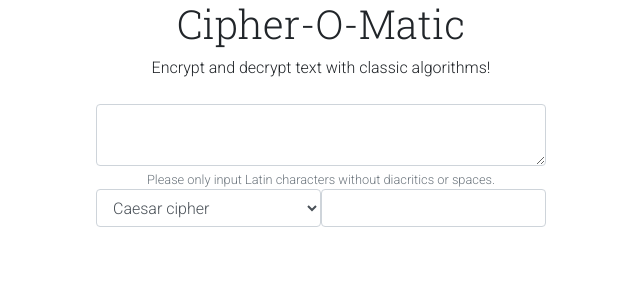
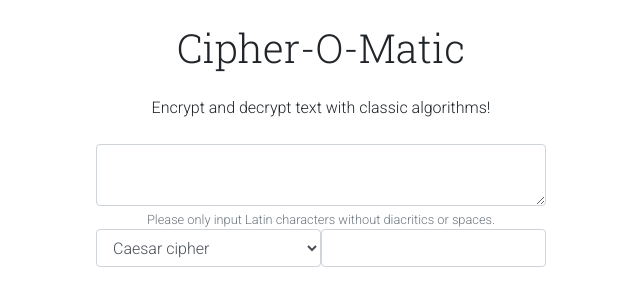
Before and after one commit to Elvirarp92/cipher-o-matic, a React (Create React App) app in the folder client/: page / in a window 1280 px wide. Shown: the top 306 px of the page, without its empty margins (319-959 px from the left). Built offline with nearby package versions, Linux system fonts and the light colour scheme; no server answers.

Commit message:
further styling, add punctuation to error messages

```diff
--- a/client/src/components/App.css
+++ b/client/src/components/App.css
@@ -1,4 +1,17 @@
+main {
+  margin: 24px;
+}
+
 .alert {
-  width: 500px;
+  max-width: 450px;
   margin: 4px auto;
 }
+
+p {
+  margin: 24px auto;
+}
+
+.output {
+  text-align: left;
+  word-wrap: break-word;
+}
--- a/client/src/components/InputForm/InputForm.css
+++ b/client/src/components/InputForm/InputForm.css
@@ -1,5 +1,4 @@
 section {
-  max-width: 450px;
   margin: 24px auto;
 }
 
--- a/client/src/components/InputForm/InputForm.js
+++ b/client/src/components/InputForm/InputForm.js
@@ -30,6 +30,8 @@ class InputForm extends Component {
             .then((result) => this.props.renderCypherText(result.data))
             .catch((err) => console.log(err))
           break
+        default:
+          break
       }
     })
   }
--- a/client/src/index.css
+++ b/client/src/index.css
@@ -14,3 +14,11 @@ body {
 h1 {
   font-family: 'Roboto Slab', serif;
 }
+
+section, p {
+  max-width: 450px;
+}
+
+.output, textarea {
+  font-family: 'Fira Mono', monospace;
+}
```
Also changed, not shown: 1 other file (tests, documents, lock files or other folders).
